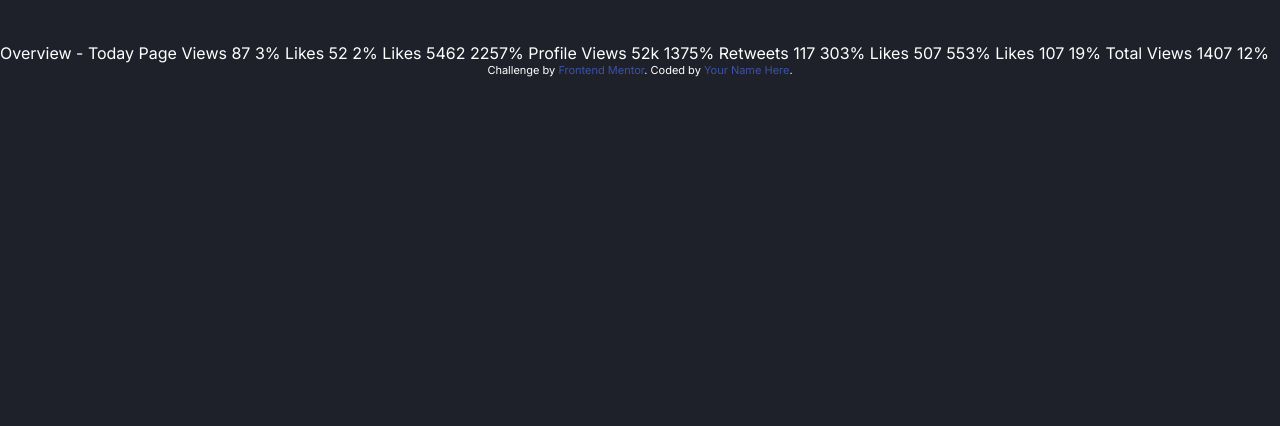
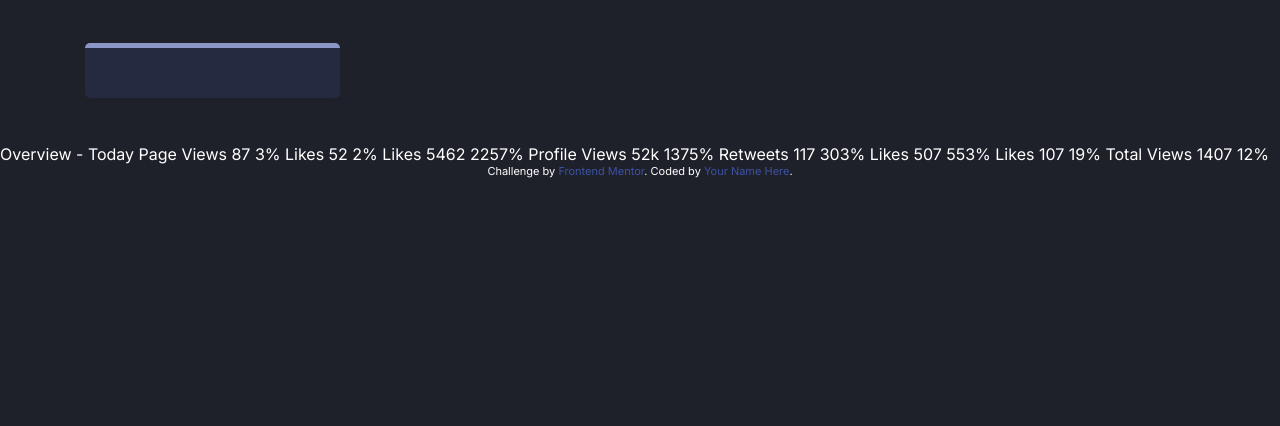
Before and after one commit to esraahisham753/social-media-dashboard, a website: page index.html in a window 1280 px wide. Shown: the part 374-800 px from the top of the page. Drawn offline with Linux system fonts and the light colour scheme.

Commit message:
Add small cards modifier class

```diff
--- a/index.html
+++ b/index.html
@@ -116,6 +116,11 @@
           </div>
         </div>
       </section>
+      <section class="container cards">
+        <div class="card card--grid">
+
+        </div>
+      </section>
 
 
       Overview - Today Page Views 87 3% Likes 52 2% Likes 5462 2257% Profile
```
